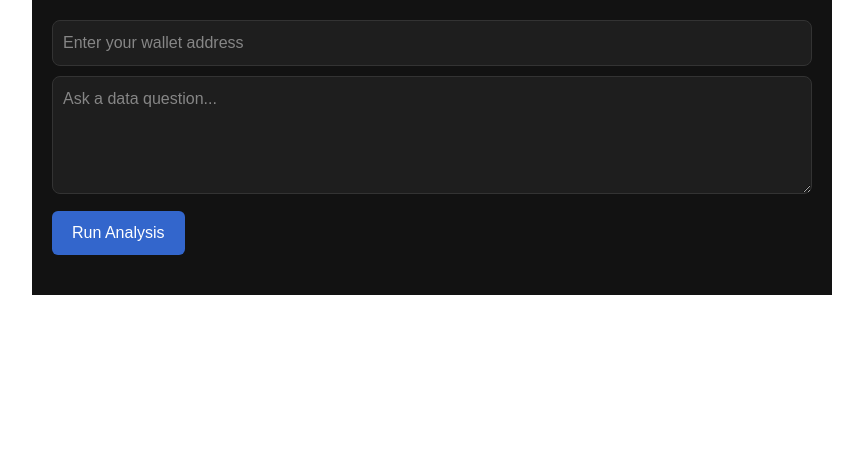
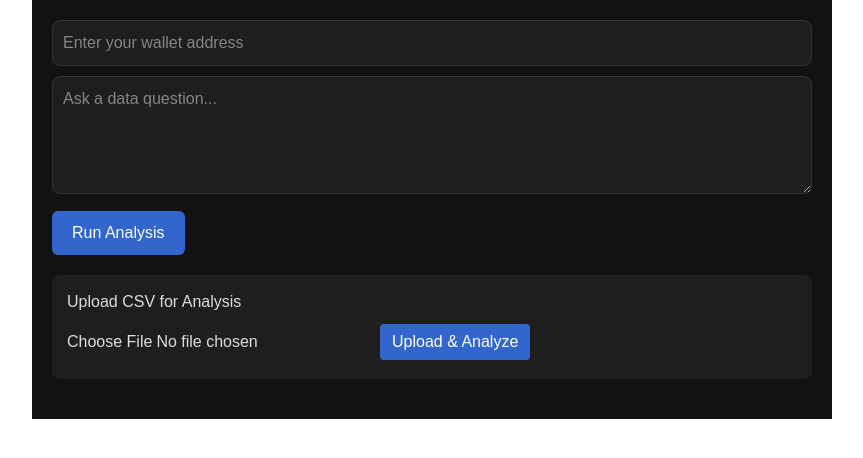
Before and after one commit to JingYuan0926/cannes, a Next.js app: page /chat in a window 1280 px wide. Shown: the top 458 px of the page, without its empty margins (208-1071 px from the left). Built offline with nearby package versions, Linux system fonts and the light colour scheme.

Commit message:
added upload csv section in frontend

```diff
--- /dev/null
+++ b/pages/api/actions/0xc59d401b0cf8ec0f3094b75aeff72305404787c5/runAnalysis.js
@@ -0,0 +1,46 @@
+
+export default function handler(req, res) {
+  if (req.method === 'OPTIONS') {
+    res.writeHead(200, {
+      "Access-Control-Allow-Origin": "*",
+      "Access-Control-Allow-Methods": "GET,POST,PUT,OPTIONS",
+      "Access-Control-Allow-Headers": "Content-Type, Authorization, Content-Encoding, Accept-Encoding",
+      "Content-Type": "application/json",
+    });
+    res.end();
+    return;
+  }
+
+  if (req.method === 'GET') {
+    const payload = {
+  "icon": "https://cdn-icons-png.flaticon.com/512/3500/3500833.png",
+  "label": "unspecified",
+  "title": "Overview of Data Insights",
+  "description": "Analysis Type: summary\nDetails: Provide a general overview of insights from the data",
+  "links": {
+    "actions": [
+      {
+        "label": "Run Analysis",
+        "href": "/api/runDataAnalysis"
+      }
+    ]
+  }
+};
+    res.writeHead(200, {
+      "Access-Control-Allow-Origin": "*",
+      "Access-Control-Allow-Methods": "GET,POST,PUT,OPTIONS",
+      "Access-Control-Allow-Headers": "Content-Type, Authorization, Content-Encoding, Accept-Encoding",
+      "Content-Type": "application/json",
+    });
+    res.end(JSON.stringify(payload));
+    return;
+  }
+
+  res.writeHead(405, {
+    "Access-Control-Allow-Origin": "*",
+    "Access-Control-Allow-Methods": "GET,POST,PUT,OPTIONS",
+    "Access-Control-Allow-Headers": "Content-Type, Authorization, Content-Encoding, Accept-Encoding",
+    "Content-Type": "application/json",
+  });
+  res.end(JSON.stringify({ error: 'Method Not Allowed' }));
+}
--- a/pages/chat.js
+++ b/pages/chat.js
@@ -7,6 +7,8 @@ export default function Chat() {
   const [response, setResponse] = useState('');
   const [actionApiUrl, setActionApiUrl] = useState('');
   const [justCopied, setJustCopied] = useState(false);
+  const [csvFile, setCsvFile] = useState(null);
+  const [csvAnalysis, setCsvAnalysis] = useState('');
 
   const handleSubmit = async (e) => {
     e.preventDefault();
@@ -35,6 +37,35 @@ export default function Chat() {
     } catch (err) {
       console.error('Error:', err);
       setResponse('Something went wrong.');
+    } finally {
+      setLoading(false);
+    }
+  };
+
+  const handleCsvChange = (e) => {
+    setCsvFile(e.target.files[0]);
+  };
+
+  const handleCsvUpload = async () => {
+    if (!csvFile) {
+      setCsvAnalysis('Please select a CSV file to upload.');
+      return;
+    }
+    setLoading(true);
+    setCsvAnalysis('');
+    const formData = new FormData();
+    formData.append('file', csvFile);
+    try {
+      const res = await fetch('/api/uploadCsv', {
+        method: 'POST',
+        body: formData,
+      });
+      if (!res.ok) throw new Error(`Error: ${res.status}`);
+      const result = await res.json();
+      setCsvAnalysis(result.analysis || result.message || 'Analysis completed.');
+    } catch (err) {
+      console.error('CSV Upload Error:', err);
+      setCsvAnalysis('Failed to analyze CSV. Please try again.');
     } finally {
       setLoading(false);
     }
@@ -96,6 +127,32 @@ export default function Chat() {
           {loading ? 'Analyzing...' : 'Run Analysis'}
         </button>
       </form>
+
+      {/* CSV Upload Section */}
+      <div style={{ marginBottom: '20px', backgroundColor: '#1e1e1e', padding: '15px', borderRadius: '8px' }}>
+        <h3 style={{ marginBottom: '10px' }}>Upload CSV for Analysis</h3>
+        <input type="file" accept=".csv" onChange={handleCsvChange} style={{ marginBottom: '10px' }} />
+        <button
+          onClick={handleCsvUpload}
+          disabled={loading}
+          style={{
+            marginLeft: '10px',
+            padding: '6px 12px',
+            backgroundColor: '#3366cc',
+            color: '#fff',
+            border: 'none',
+            borderRadius: '4px',
+            cursor: loading ? 'not-allowed' : 'pointer',
+          }}
+        >
+          {loading ? 'Uploading...' : 'Upload & Analyze'}
+        </button>
+        {csvAnalysis && (
+          <div style={{ marginTop: '10px', backgroundColor: '#222', padding: '10px', borderRadius: '6px', fontSize: '14px' }}>
+            <p>{csvAnalysis}</p>
+          </div>
+        )}
+      </div>
 
       {actionApiUrl && (
         <div style={{ marginBottom: '20px', backgroundColor: '#1e1e1e', padding: '15px', borderRadius: '8px' }}>
--- /dev/null
+++ b/public/actions.json
@@ -0,0 +1,12 @@
+{
+  "rules": [
+    {
+      "pathPattern": "/api/actions/0xc59d401b0cf8ec0f3094b75aeff72305404787c5/runAnalysis",
+      "apiPath": "/api/actions/0xc59d401b0cf8ec0f3094b75aeff72305404787c5/runAnalysis"
+    },
+    {
+      "pathPattern": "/api/actions/0xc59d401b0cf8ec0f3094b75aeff72305404787c5/runAnalysis",
+      "apiPath": "/api/actions/0xc59d401b0cf8ec0f3094b75aeff72305404787c5/runAnalysis"
+    }
+  ]
+}
```
